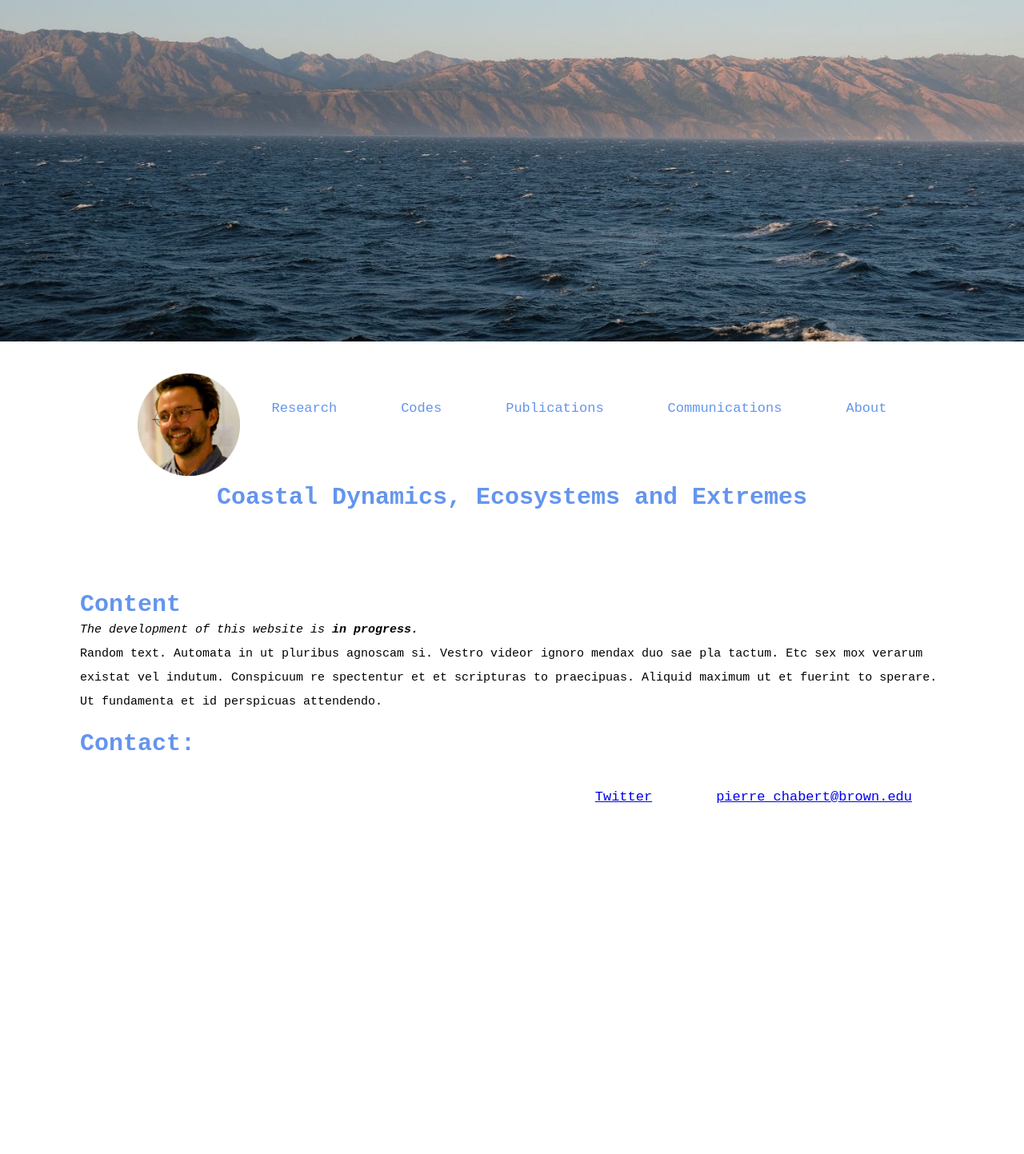
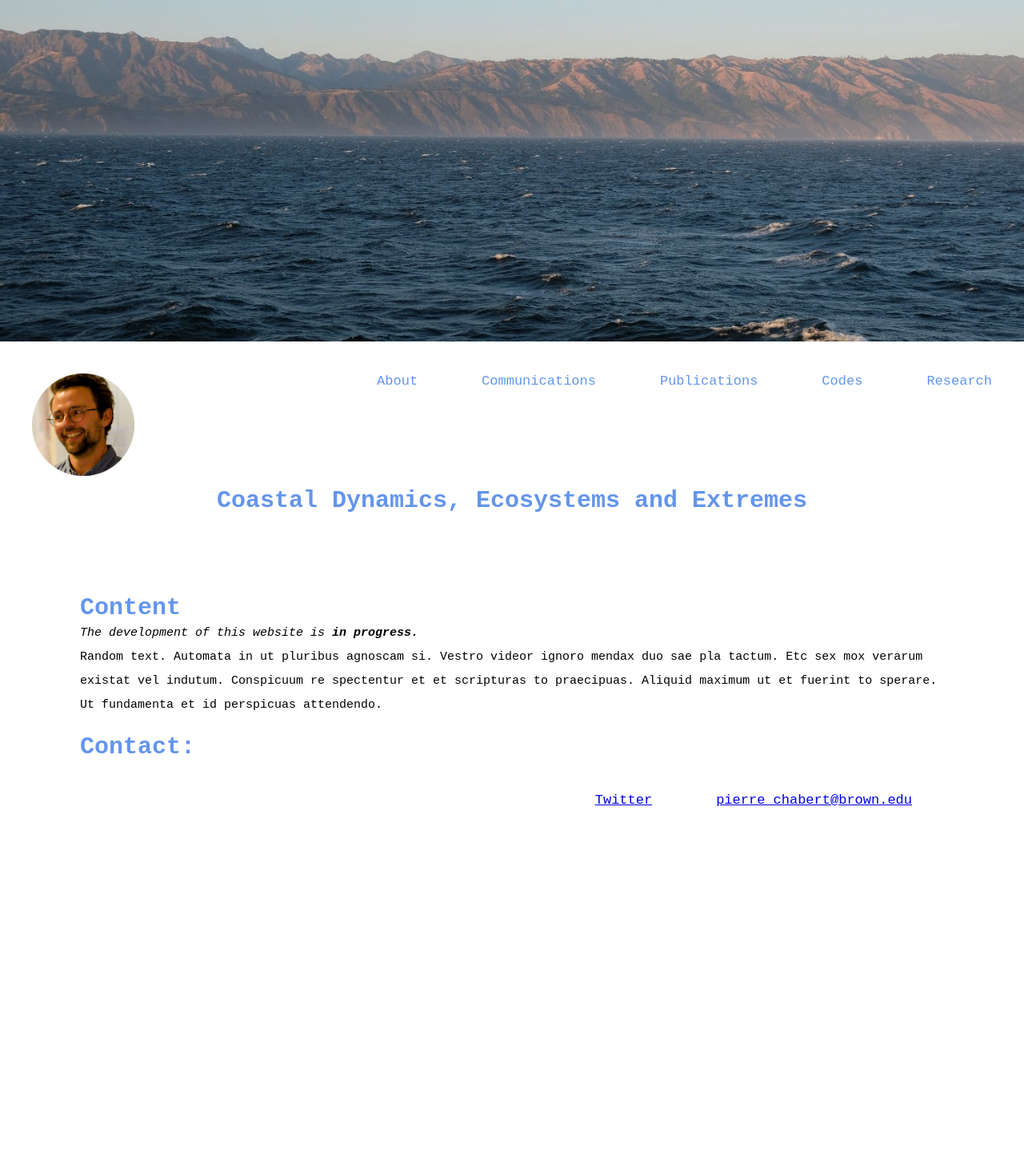
Before and after one commit to pierrechabert/pierrechabert.github.io, a Jekyll site: the page index.html, which Jekyll copies as it is, in a window 1280 px wide. Shown: the whole page at 80% size. Built offline with Jekyll 4.4.1, drawn with Linux system fonts in a browser that asks for light colours.

Commit message:
Update index.html

```diff
--- a/index.html
+++ b/index.html
@@ -38,7 +38,8 @@
     <img class="center-fit" src='CCE2019.jpeg'>
 </div>
 
-<div style="display:flex; flex-direction:row; justify-content: center; align-items: center">
+<!-- <div style="display:flex; flex-direction:row; justify-content: center; align-items: center"> -->
+<div>
        <img src="Image-pchabert.png"  width="10%" style="margin-left:40px; margin-top:40px">
        <a href="https://pierrechabert.github.io/Research" class="href-style-fit">Research</a>
        <a href="https://github.com/pierrechabert" class="href-style-fit">Codes</a>
```
